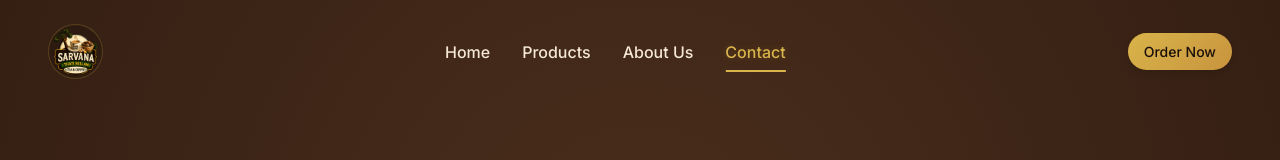
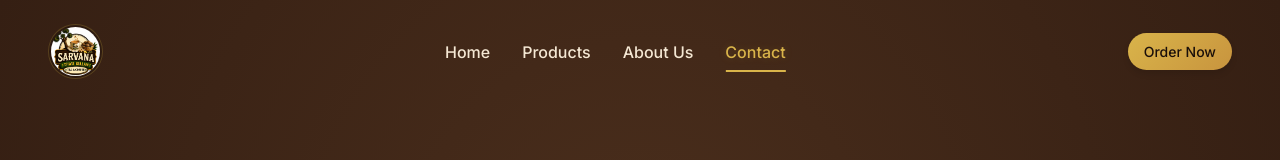
Before and after one commit to Rahul2749/Sarvana_Website, a React (Vite) app: page /contact in a window 1280 px wide. Shown: the top 160 px of the page. Built offline with nearby package versions, Linux system fonts and the light colour scheme; a web font is replaced by a local one.

Commit message:
Revert " Update logo to transparent-logo.png\

```diff
--- a/src/components/layout/Footer.jsx
+++ b/src/components/layout/Footer.jsx
@@ -13,7 +13,7 @@ const Footer = () => {
         <div className="footer-grid" ref={footerGridRef}>
           <div className="footer-brand">
             <Link to="/" className="footer-logo">
-              <img src="/images/Logo/transparent-logo.png" alt="Sarvana" />
+              <img src="/images/Logo/logo.jpeg" alt="Sarvana" />
             </Link>
             <p className="footer-description">
               Premium tea, coffee, and snacks naturally sweetened with the goodness of traditional Thati Bellam.
--- a/src/components/layout/Navbar.jsx
+++ b/src/components/layout/Navbar.jsx
@@ -89,7 +89,7 @@ const Navbar = () => {
       >
         <div className="navbar-container">
           <NavLink to="/" className="navbar-logo" onClick={closeMenu}>
-            <img src="/images/Logo/transparent-logo.png" alt="Sarvana" />
+            <img src="/images/Logo/logo.jpeg" alt="Sarvana" />
           </NavLink>
 
           <nav className="navbar-links desktop-only">
--- a/src/components/ui/Loader.jsx
+++ b/src/components/ui/Loader.jsx
@@ -27,7 +27,7 @@ const Loader = ({ onComplete }) => {
         marginBottom: '2rem',
         animation: 'pulse 2s infinite ease-in-out'
       }}>
-        <img src="/images/Logo/transparent-logo.png" alt="Sarvana" style={{ width: '100%', height: '100%', objectFit: 'contain' }} />
+        <img src="/images/Logo/logo.jpeg" alt="Sarvana" style={{ width: '100%', height: '100%', objectFit: 'contain' }} />
       </div>
       <div style={{
         width: '200px',
```
Also changed, not shown: public/images/Logo/transparent-logo.png (deleted).
